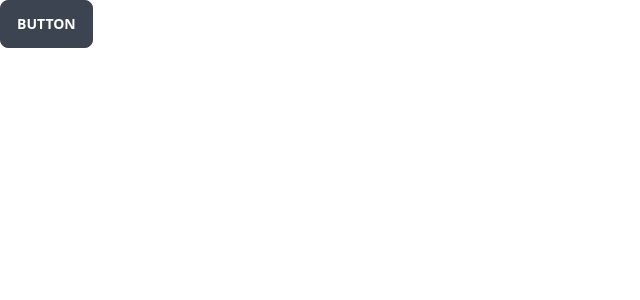
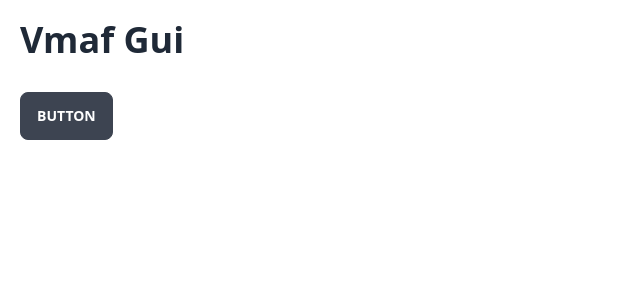
Before and after one commit to ThatNerdUKnow/vmaf-gui, a Next.js app: page / in a window 1280 px wide. Shown: the top 300 px of the page, without its empty margins (0-640 px from the left). Built offline with nearby package versions, Linux system fonts and the light colour scheme.

Commit message:
add tailwind typography

```diff
--- a/package.json
+++ b/package.json
@@ -15,6 +15,7 @@
     "react-dom": "^18.2.0"
   },
   "devDependencies": {
+    "@tailwindcss/typography": "^0.5.9",
     "@tauri-apps/cli": "^1.2.2",
     "@types/node": "^18.7.11",
     "@types/react": "^18.0.17",
--- a/src/pages/index.tsx
+++ b/src/pages/index.tsx
@@ -4,7 +4,10 @@ import { invoke } from "@tauri-apps/api/tauri";
 function App() {
 
   return (
+    <div className="container prose m-5">
+      <h1>Vmaf Gui</h1>
     <button className="btn">Button</button>
+    </div>
   );
 }
 
--- a/tailwind.config.js
+++ b/tailwind.config.js
@@ -11,5 +11,8 @@ module.exports = {
   theme: {
     extend: {},
   },
-  plugins: [require("daisyui")],
+  plugins: [
+    require("daisyui"),
+    require('@tailwindcss/typography')
+  ],
 }
```
Also changed, not shown: 1 other file (tests, documents, lock files or other folders).
